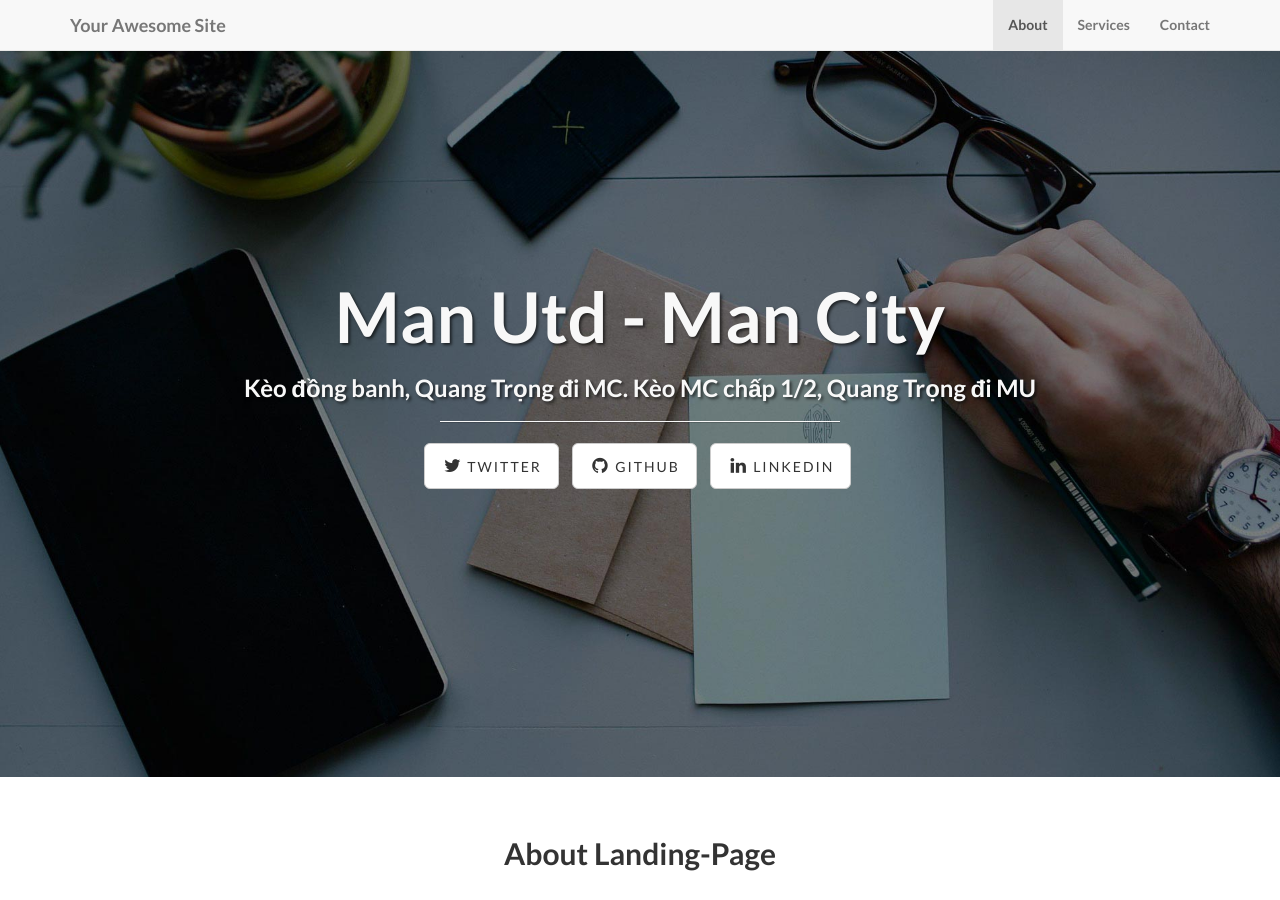
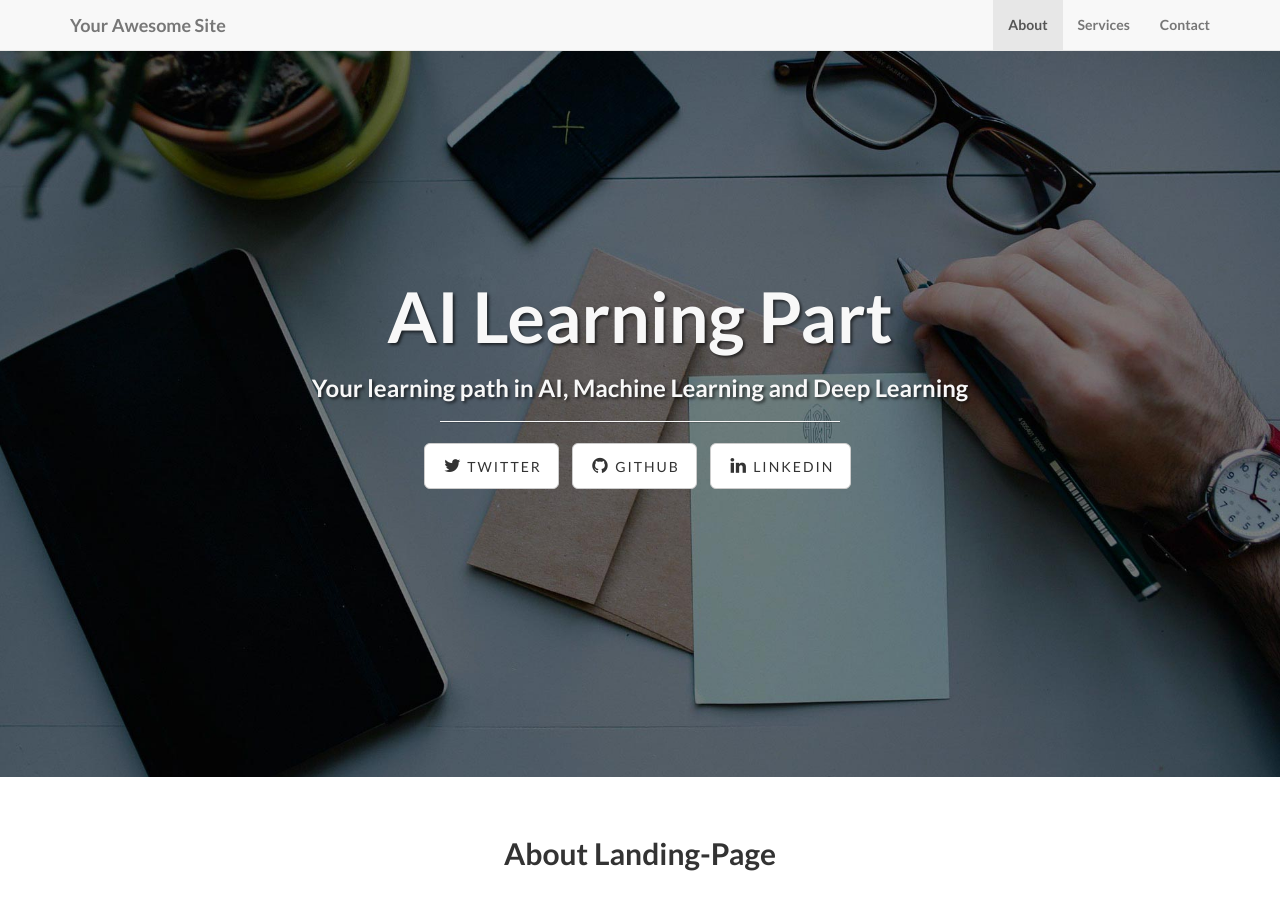
Before and after one commit to letsdotop/letsdotop.github.io, a Jekyll site: the page built from index.html, in a window 1280 px wide and 900 px high. Built offline with Jekyll 4.4.1, drawn with Linux system fonts in a browser that asks for light colours.

Commit message:
Update index.html

```diff
--- a/index.html
+++ b/index.html
@@ -1,5 +1,5 @@
 ---
 layout: default
-title: Man Utd - Man City
-subTitle: Kèo đồng banh, Quang Trọng đi MC. Kèo MC chấp 1/2, Quang Trọng đi MU
+title: AI Learning Part
+subTitle: Your learning path in AI, Machine Learning and Deep Learning
 ---
```
